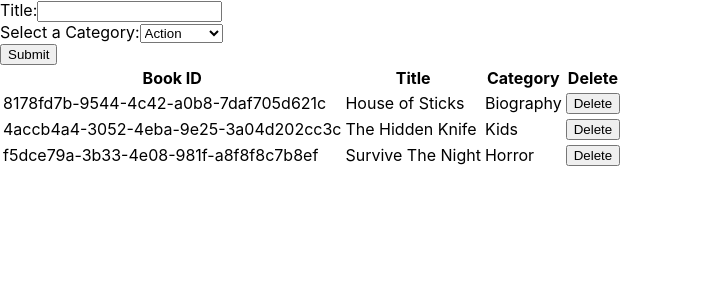
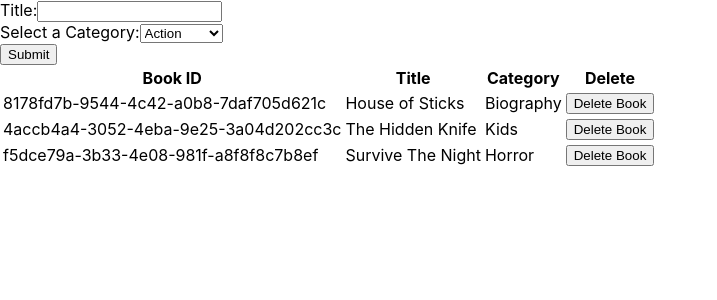
Before and after one commit to gscarv13/bookstore-cms, a React (Create React App) app: page / in a window 1280 px wide. Shown: the top 300 px of the page, without its empty margins (0-717 px from the left). Built offline with nearby package versions, Linux system fonts and the light colour scheme.

Commit message:
Update book delete button

```diff
--- a/src/components/Book.js
+++ b/src/components/Book.js
@@ -1,19 +1,21 @@
 import PropTypes from 'prop-types';
 
 const Book = (props) => {
-  const { bookInfo } = props;
+  const { bookInfo, handleClick } = props;
 
   return (
-    <>
+    <tr>
       <td>{bookInfo.ID}</td>
       <td>{bookInfo.title}</td>
       <td>{bookInfo.category}</td>
-    </>
+      <td><button id={bookInfo.ID} type="button" onClick={handleClick}>Delete Book</button></td>
+    </tr>
   );
 };
 
 Book.propTypes = {
   bookInfo: PropTypes.objectOf(PropTypes.string).isRequired,
+  handleClick: PropTypes.func.isRequired,
 };
 
 export default Book;
--- a/src/components/BookList.js
+++ b/src/components/BookList.js
@@ -6,7 +6,7 @@ import { removeBookAction } from '../actions';
 const BookList = (props) => {
   const { books } = props;
 
-  const handleClick = (e) => {
+  const handleRemoveBook = (e) => {
     e.preventDefault();
 
     const bookID = {
@@ -28,10 +28,11 @@ const BookList = (props) => {
       </thead>
       <tbody>
         {books.map((book) => (
-          <tr key={book.ID}>
-            <Book key={book.ID} bookInfo={book} />
-            <td><button type="button" id={book.ID} onClick={handleClick}>Delete</button></td>
-          </tr>
+          <Book
+            key={book.ID}
+            bookInfo={book}
+            handleClick={handleRemoveBook}
+          />
         ))}
       </tbody>
     </table>
```
